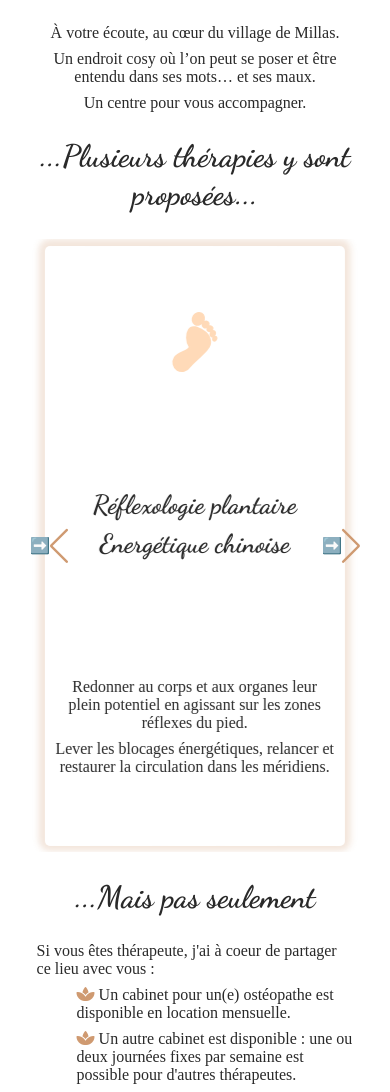
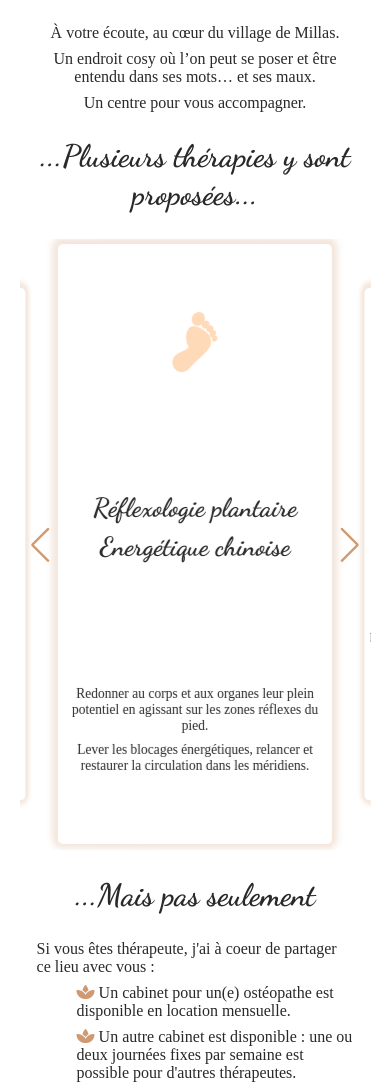
Before and after one commit to Nifrael/jeannelle-1, a PHP site: page / in a window 390 px wide. Shown: the part 1121-2213 px from the top of the page. Run offline with PHP 8.4, Linux system fonts and the light colour scheme; some libraries are stand-ins or nearby versions; some web fonts are replaced.

Commit message:
Ajustements du swiper

```diff
--- a/accueil.html
+++ b/accueil.html
@@ -139,8 +139,8 @@
             </div>
           </div>
         </div>
-        <div class="swiper-button-prev">➡️</div>
-        <div class="swiper-button-next">➡️</div>
+        <div class="swiper-button-prev"></div>
+        <div class="swiper-button-next"></div>
       </div>
       <div class="text-container main-title">
         <h1>...Mais pas seulement</h1>
--- a/assets/css/accueil.css
+++ b/assets/css/accueil.css
@@ -214,12 +214,21 @@
   justify-content: space-around;
   align-items: center;
   text-align: center;
-  width: 90%;
+  width: 100%;
   height: 500px;
+  max-height: 90dvh;
   margin: 2% auto;
   padding: 3%;
   box-shadow: 0px -1px 6px 6px rgba(207, 154, 113, 0.249);
   border-radius: 5px;
+}
+
+.card p {
+  font-size: var(--small-text);
+}
+
+#therapeutic-icon {
+  width: 70px;
 }
 
 /* Fin du Swiper */
@@ -508,7 +517,7 @@
   }
 
   .swiper {
-    width: 95%;
+    width: 100%;
   }
 
   .swiper-button-next {
@@ -521,6 +530,7 @@
 
   .card {
     height: 600px;
+    max-height: 95dvh;
   }
 
   .therapist-card {
--- a/assets/css/fonts.css
+++ b/assets/css/fonts.css
@@ -25,10 +25,6 @@ p {
   margin: 0.5rem 0;
 }
 
-#therapeutic-icon {
-  width: 70px;
-}
-
 @media (width <= 960px) {
   h1 {
     font-size: var(--h2);
--- a/swiper.js
+++ b/swiper.js
@@ -1,10 +1,16 @@
 const swiper = new Swiper(".swiper", {
   speed: 1000,
-  spaceBetween: 100,
+  spaceBetween: 30,
   effect: "coverflow",
   grabCursor: true,
   centeredSlides: true,
-  slidesPerView: "auto",
+  slidesPerView: 1.3,
+  breakpoints: {
+    320: {
+      slidesPerView: 1.27,
+      spaceBetween: 10,
+    },
+  },
   coverflowEffect: {
     rotate: 50,
     stretch: 0,
```
